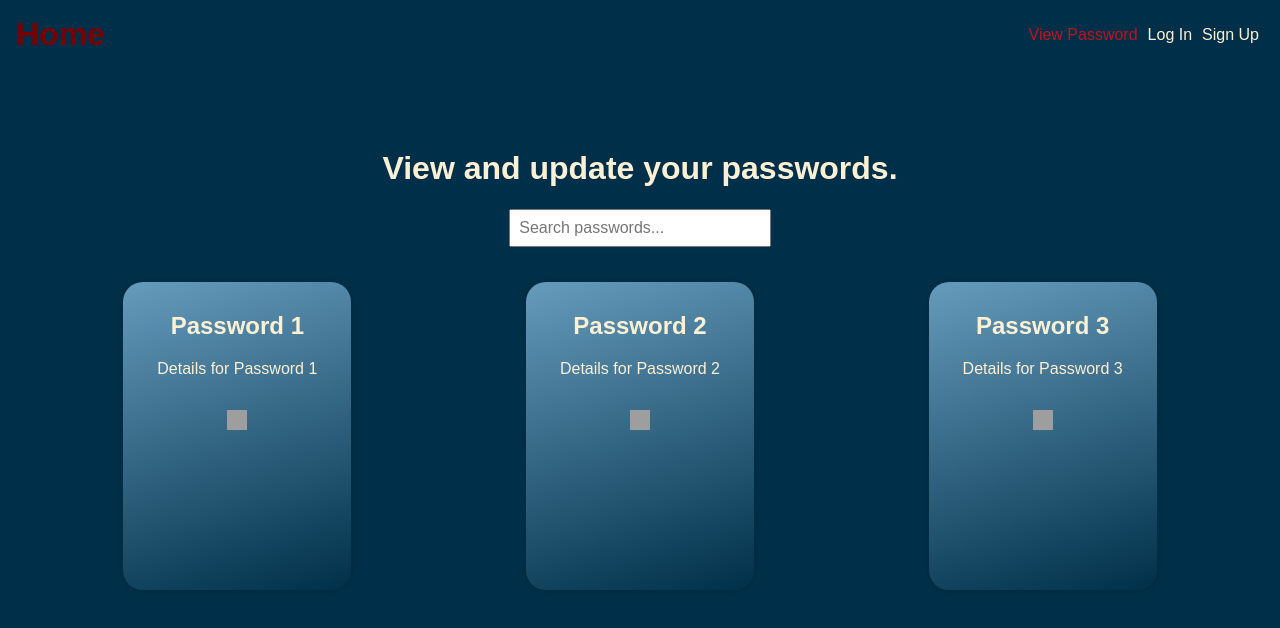
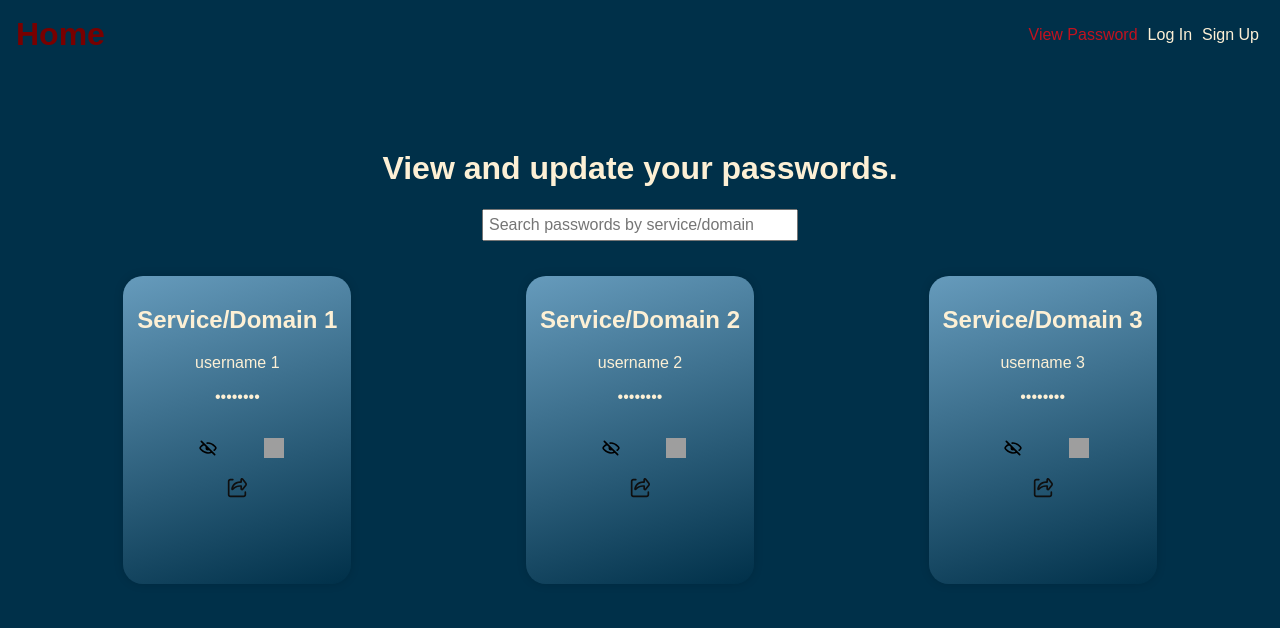
Before and after one commit to hanwenNorthE/Hanwen-Guo-Xin-Jiang-Chung-Ang-Tsao-Project3, a React (Vite) app in the folder frontend/: page /pwmanager in a window 1280 px wide. Shown: the top 628 px of the page. Built offline with nearby package versions, Linux system fonts and the light colour scheme; grey boxes are pictures that could not be loaded.

Commit message:
added visualy obscured password function

```diff
--- a/frontend/src/components/PWManager/PWManager.css
+++ b/frontend/src/components/PWManager/PWManager.css
@@ -3,26 +3,26 @@
     padding: 20px;
 }
 
-
 .search-box {
     display: block;
-    width: 20%;
-    margin: 20px auto;
-    padding: 8px;
+    width: 25%;
+    margin: 10px auto;
+    padding: 5px;
     font-size: 16px;
 }
 
-.copy-button {
+.bot-button {
+    margin: 3px;
     background: none;
     border: none;
     cursor: pointer;
+    padding: 5px;
 }
 
-.copy-button img {
-    width: 24px;
-    height: 24px;
+.bot-button img {
+    width: 20px;
+    height: 20px;
 }
-
 
 .cards-container {
     display: flex;
@@ -44,21 +44,18 @@
     cursor: pointer;
 }
 
-.card2 {
-    background-color: #1a1a1a;
-    transition: all .2s;
-}
-
-.card2:hover {
-    transform: scale(0.98);
-    border-radius: 20px;
-}
-
 .card:hover {
     box-shadow: 0px 0px 30px 1px #FDF0D5;
 }
 
-.copy-button img {
+.toggle-visibility {
+    margin-left: 10px;
+    background: none;
+    border: none;
+    color: #FDF0D5;
+    cursor: pointer;
+}
+.toggle-visibility img {
     width: 20px;
     height: 20px;
 }
--- a/frontend/src/components/PWManager/PWManager.jsx
+++ b/frontend/src/components/PWManager/PWManager.jsx
@@ -10,14 +10,19 @@ function copyToClipboard(text) {
 }
 
 function PWManager() {
-    const [searchTerm, setSearchTerm] = useState('');  // State to hold the search term
+    const [searchTerm, setSearchTerm] = useState('');
+    const [visiblePasswords, setVisiblePasswords] = useState({});
+
+    const togglePasswordVisibility = (id) => {
+        setVisiblePasswords(prev => ({ ...prev, [id]: !prev[id] }));
+    };
+
     const passwords = [
-        { id: 1, name: 'Password 1', details: 'Details for Password 1' },
-        { id: 2, name: 'Password 2', details: 'Details for Password 2' },
-        { id: 3, name: 'Password 3', details: 'Details for Password 3' }
+        { id: 1, name: 'Service/Domain 1', username: 'username 1', password: 'password 1' },
+        { id: 2, name: 'Service/Domain 2', username: 'username 2', password: 'password 2' },
+        { id: 3, name: 'Service/Domain 3', username: 'username 3', password: 'password 3' }
     ];
 
-    // Filter passwords based on the search term
     const filteredPasswords = passwords.filter(password =>
         password.name.toLowerCase().includes(searchTerm.toLowerCase())
     );
@@ -27,7 +32,7 @@ function PWManager() {
             <h1>View and update your passwords.</h1>
             <input
                 type="text"
-                placeholder="Search passwords..."
+                placeholder="Search passwords by service/domain"
                 value={searchTerm}
                 onChange={e => setSearchTerm(e.target.value)}
                 className="search-box"
@@ -36,9 +41,18 @@ function PWManager() {
                 {filteredPasswords.map(password => (
                     <div key={password.id} className="card">
                         <h2>{password.name}</h2>
-                        <p>{password.details}</p>
-                        <button onClick={() => copyToClipboard(password.details)} className="copy-button">
-                            <img src="/copy-svgrepo-com.svg" alt="Copy" />
+                        <p>{password.username}</p>
+                        <div className="password-container">
+                            <p>{visiblePasswords[password.id] ? password.password : '••••••••'}</p>
+                            <button onClick={() => togglePasswordVisibility(password.id)} className="toggle-visibility">
+                                <img src={visiblePasswords[password.id] ? "show-svgrepo-com.svg" : "hide-svgrepo-com.svg"} alt={visiblePasswords[password.id] ? "Hide" : "Show"} />
+                            </button>
+                            <button onClick={() => copyToClipboard(password.password)} className="bot-button">
+                                <img src="/copy-svgrepo-com.svg" alt="Copy" />
+                            </button>
+                        </div>
+                        <button onClick={() => sharePassword(password.details)} className="bot-button">  {/* Assuming sharePassword function is implemented elsewhere */}
+                            <img src="/share-1-svgrepo-com.svg" alt="Share" />
                         </button>
                     </div>
                 ))}
```
Also changed, not shown: frontend/public/hide-svgrepo-com.svg (added), frontend/public/show-svgrepo-com.svg (added).
